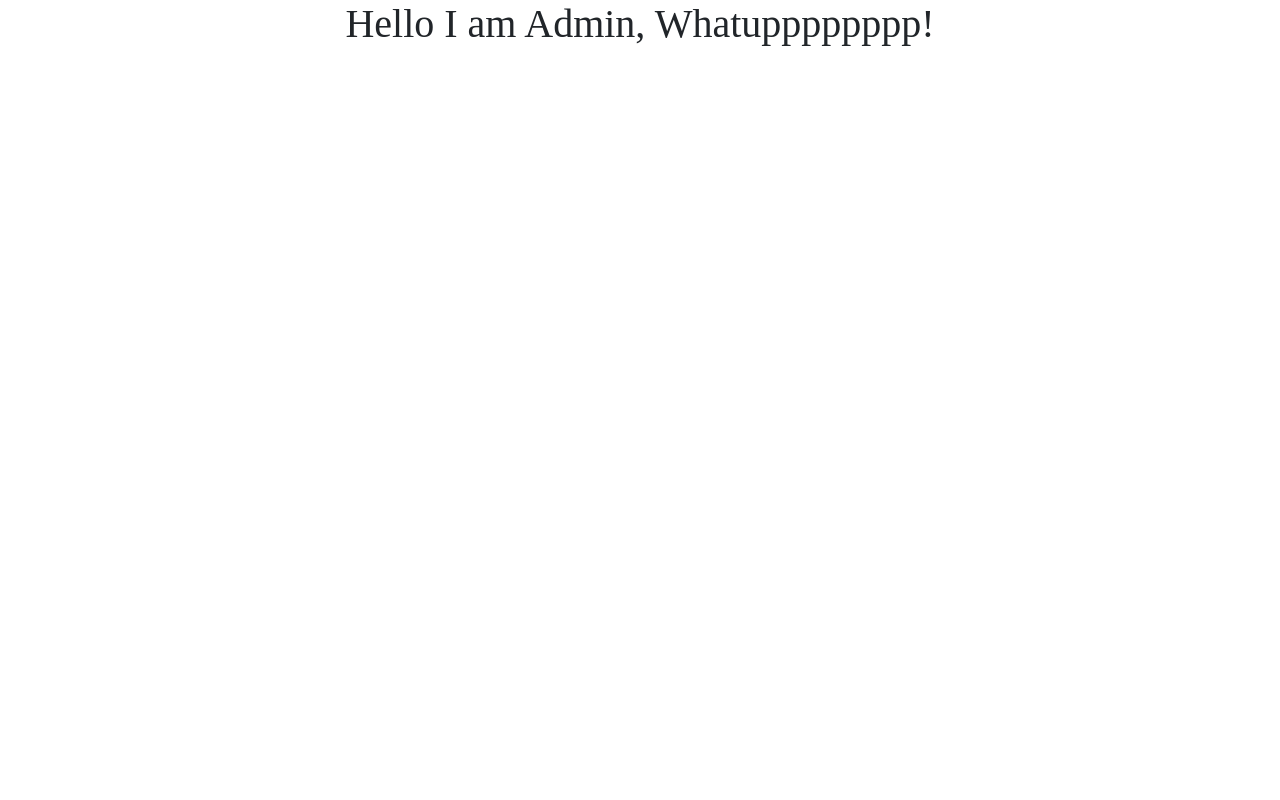
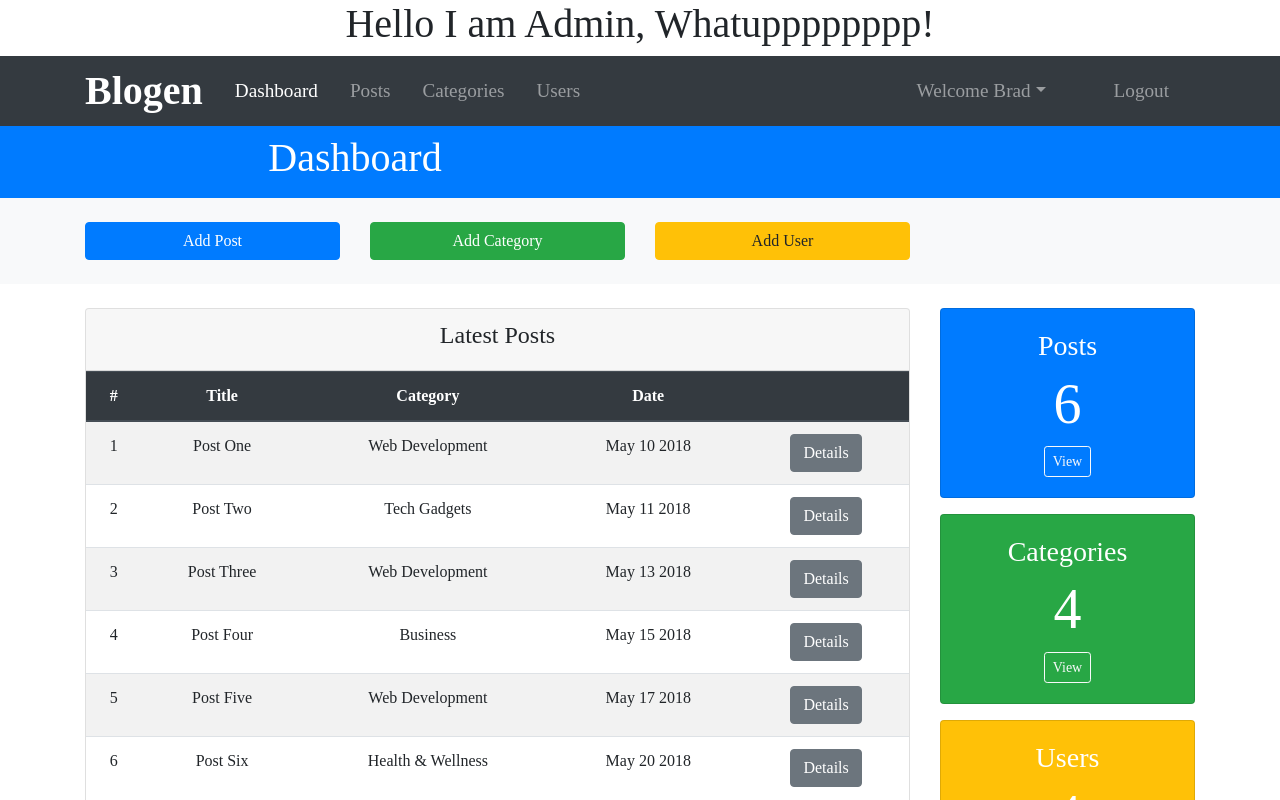
Before and after one commit to mshayaan/Web-App, a React (Create React App) app in the folder frontend/: page /admin in a window 1280 px wide. Shown: the top 800 px of the page. Built offline with nearby package versions, Linux system fonts and the light colour scheme.

Commit message:
Added bare html without any components in admin component

```diff
--- a/frontend/src/Components/adminPanel/admin.jsx
+++ b/frontend/src/Components/adminPanel/admin.jsx
@@ -1,8 +1,274 @@
 import React, { Component } from "react";
+import "bootstrap/dist/css/bootstrap.min.css";
+
 class Admin extends Component {
   state = {};
   render() {
-    return <h1> Hello I am Admin, Whatupppppppp! </h1>;
+    return (
+      <div>
+        <h1> Hello I am Admin, Whatupppppppp! </h1>
+        <nav class="navbar navbar-expand-sm navbar-dark bg-dark p-0">
+          <div class="container">
+            <a href="index.html" class="navbar-brand">
+              Blogen
+            </a>
+            <button
+              class="navbar-toggler"
+              data-toggle="collapse"
+              data-target="#navbarCollapse"
+            >
+              <span class="navbar-toggler-icon"></span>
+            </button>
+            <div class="collapse navbar-collapse" id="navbarCollapse">
+              <ul class="navbar-nav">
+                <li class="nav-item px-2">
+                  <a href="index.html" class="nav-link active">
+                    Dashboard
+                  </a>
+                </li>
+                <li class="nav-item px-2">
+                  <a href="posts.html" class="nav-link">
+                    Posts
+                  </a>
+                </li>
+                <li class="nav-item px-2">
+                  <a href="categories.html" class="nav-link">
+                    Categories
+                  </a>
+                </li>
+                <li class="nav-item px-2">
+                  <a href="users.html" class="nav-link">
+                    Users
+                  </a>
+                </li>
+              </ul>
+
+              <ul class="navbar-nav ml-auto">
+                <li class="nav-item dropdown mr-3">
+                  <a
+                    href="#"
+                    class="nav-link dropdown-toggle"
+                    data-toggle="dropdown"
+                  >
+                    <i class="fas fa-user"></i> Welcome Brad
+                  </a>
+                  <div class="dropdown-menu">
+                    <a href="profile.html" class="dropdown-item">
+                      <i class="fas fa-user-circle"></i> Profile
+                    </a>
+                    <a href="settings.html" class="dropdown-item">
+                      <i class="fas fa-cog"></i> Settings
+                    </a>
+                  </div>
+                </li>
+                <li class="nav-item">
+                  <a href="login.html" class="nav-link">
+                    <i class="fas fa-user-times"></i> Logout
+                  </a>
+                </li>
+              </ul>
+            </div>
+          </div>
+        </nav>
+
+        <header id="main-header" class="py-2 bg-primary text-white">
+          <div class="container">
+            <div class="row">
+              <div class="col-md-6">
+                <h1>
+                  <i class="fas fa-cog"></i> Dashboard
+                </h1>
+              </div>
+            </div>
+          </div>
+        </header>
+        <section id="actions" class="py-4 mb-4 bg-light">
+          <div class="container">
+            <div class="row">
+              <div class="col-md-3">
+                <a
+                  href="#"
+                  class="btn btn-primary btn-block"
+                  data-toggle="modal"
+                  data-target="#addPostModal"
+                >
+                  <i class="fas fa-plus"></i> Add Post
+                </a>
+              </div>
+              <div class="col-md-3">
+                <a
+                  href="#"
+                  class="btn btn-success btn-block"
+                  data-toggle="modal"
+                  data-target="#addCategoryModal"
+                >
+                  <i class="fas fa-plus"></i> Add Category
+                </a>
+              </div>
+              <div class="col-md-3">
+                <a
+                  href="#"
+                  class="btn btn-warning btn-block"
+                  data-toggle="modal"
+                  data-target="#addUserModal"
+                >
+                  <i class="fas fa-plus"></i> Add User
+                </a>
+              </div>
+            </div>
+          </div>
+        </section>
+
+        <section id="posts">
+          <div class="container">
+            <div class="row">
+              <div class="col-md-9">
+                <div class="card">
+                  <div class="card-header">
+                    <h4>Latest Posts</h4>
+                  </div>
+                  <table class="table table-striped">
+                    <thead class="thead-dark">
+                      <tr>
+                        <th>#</th>
+                        <th>Title</th>
+                        <th>Category</th>
+                        <th>Date</th>
+                        <th></th>
+                      </tr>
+                    </thead>
+                    <tbody>
+                      <tr>
+                        <td>1</td>
+                        <td>Post One</td>
+                        <td>Web Development</td>
+                        <td>May 10 2018</td>
+                        <td>
+                          <a href="details.html" class="btn btn-secondary">
+                            <i class="fas fa-angle-double-right"></i> Details
+                          </a>
+                        </td>
+                      </tr>
+                      <tr>
+                        <td>2</td>
+                        <td>Post Two</td>
+                        <td>Tech Gadgets</td>
+                        <td>May 11 2018</td>
+                        <td>
+                          <a href="details.html" class="btn btn-secondary">
+                            <i class="fas fa-angle-double-right"></i> Details
+                          </a>
+                        </td>
+                      </tr>
+                      <tr>
+                        <td>3</td>
+                        <td>Post Three</td>
+                        <td>Web Development</td>
+                        <td>May 13 2018</td>
+                        <td>
+                          <a href="details.html" class="btn btn-secondary">
+                            <i class="fas fa-angle-double-right"></i> Details
+                          </a>
+                        </td>
+                      </tr>
+                      <tr>
+                        <td>4</td>
+                        <td>Post Four</td>
+                        <td>Business</td>
+                        <td>May 15 2018</td>
+                        <td>
+                          <a href="details.html" class="btn btn-secondary">
+                            <i class="fas fa-angle-double-right"></i> Details
+                          </a>
+                        </td>
+                      </tr>
+                      <tr>
+                        <td>5</td>
+                        <td>Post Five</td>
+                        <td>Web Development</td>
+                        <td>May 17 2018</td>
+                        <td>
+                          <a href="details.html" class="btn btn-secondary">
+                            <i class="fas fa-angle-double-right"></i> Details
+                          </a>
+                        </td>
+                      </tr>
+                      <tr>
+                        <td>6</td>
+                        <td>Post Six</td>
+                        <td>Health & Wellness</td>
+                        <td>May 20 2018</td>
+                        <td>
+                          <a href="details.html" class="btn btn-secondary">
+                            <i class="fas fa-angle-double-right"></i> Details
+                          </a>
+                        </td>
+                      </tr>
+                    </tbody>
+                  </table>
+                </div>
+              </div>
+              <div class="col-md-3">
+                <div class="card text-center bg-primary text-white mb-3">
+                  <div class="card-body">
+                    <h3>Posts</h3>
+                    <h4 class="display-4">
+                      <i class="fas fa-pencil-alt"></i> 6
+                    </h4>
+                    <a href="posts.html" class="btn btn-outline-light btn-sm">
+                      View
+                    </a>
+                  </div>
+                </div>
+
+                <div class="card text-center bg-success text-white mb-3">
+                  <div class="card-body">
+                    <h3>Categories</h3>
+                    <h4 class="display-4">
+                      <i class="fas fa-folder"></i> 4
+                    </h4>
+                    <a
+                      href="categories.html"
+                      class="btn btn-outline-light btn-sm"
+                    >
+                      View
+                    </a>
+                  </div>
+                </div>
+
+                <div class="card text-center bg-warning text-white mb-3">
+                  <div class="card-body">
+                    <h3>Users</h3>
+                    <h4 class="display-4">
+                      <i class="fas fa-users"></i> 4
+                    </h4>
+                    <a href="users.html" class="btn btn-outline-light btn-sm">
+                      View
+                    </a>
+                  </div>
+                </div>
+              </div>
+            </div>
+          </div>
+        </section>
+
+        <footer id="main-footer" class="bg-dark text-white mt-5 p-5">
+          <div class="container">
+            <div class="row">
+              <div class="col">
+                <p class="lead text-center">
+                  Copyright &copy;
+                  <span id="year"></span>
+                  Blogen
+                </p>
+              </div>
+            </div>
+          </div>
+        </footer>
+
+
+      </div>
+    );
     //This is a comment
   }
 }
--- a/frontend/src/Components/loginForm.jsx
+++ b/frontend/src/Components/loginForm.jsx
@@ -3,7 +3,6 @@ import Joi from "joi-browser";
 import Form from "./common/form";
 import Input from "./common/input";
 import NavBar from "./navbar";
-import axios from "axios";
 
 const apiEndpoint = "http://localhost:3000/api/signup";
 class LoginForm extends Form {
```
Also changed, not shown: frontend/src/App.js (+4 -10 lines), 1 other file (tests, documents, lock files or other folders).
